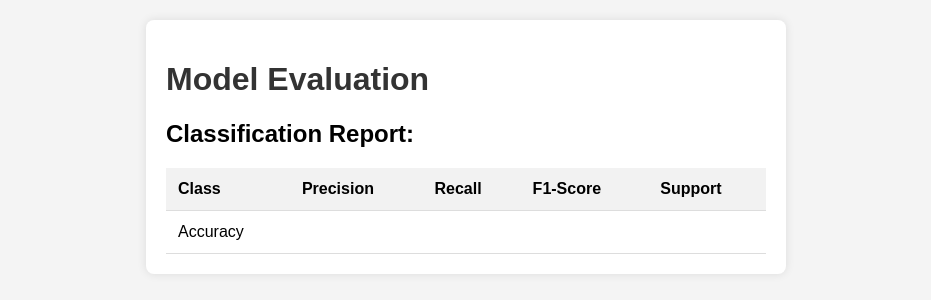
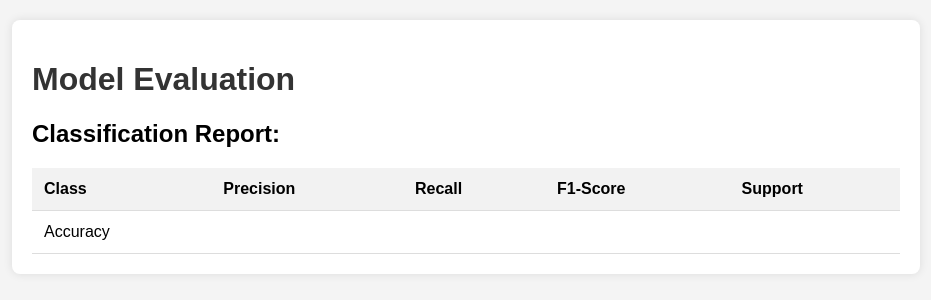
Before and after one commit to mjdarvishi/NLP, a Flask app: template src/templates/statistics.html in a window 1280 px wide. Shown: the top 300 px of the page, without its empty margins (174-1105 px from the left). Run offline with Flask 3, Linux system fonts and the light colour scheme; the template is opened without the code that fills it, so the values that code supplies are empty; parts of the project's set-up code (start-up, migrations or seed data) failed here and were passed over.

Commit message:
fix statistics table problem

```diff
--- a/src/templates/statistics.html
+++ b/src/templates/statistics.html
@@ -12,7 +12,7 @@
         }
 
         .container {
-            max-width: 600px;
+            max-width: 70%;
             margin: auto;
             background-color: #fff;
             padding: 20px;
```
